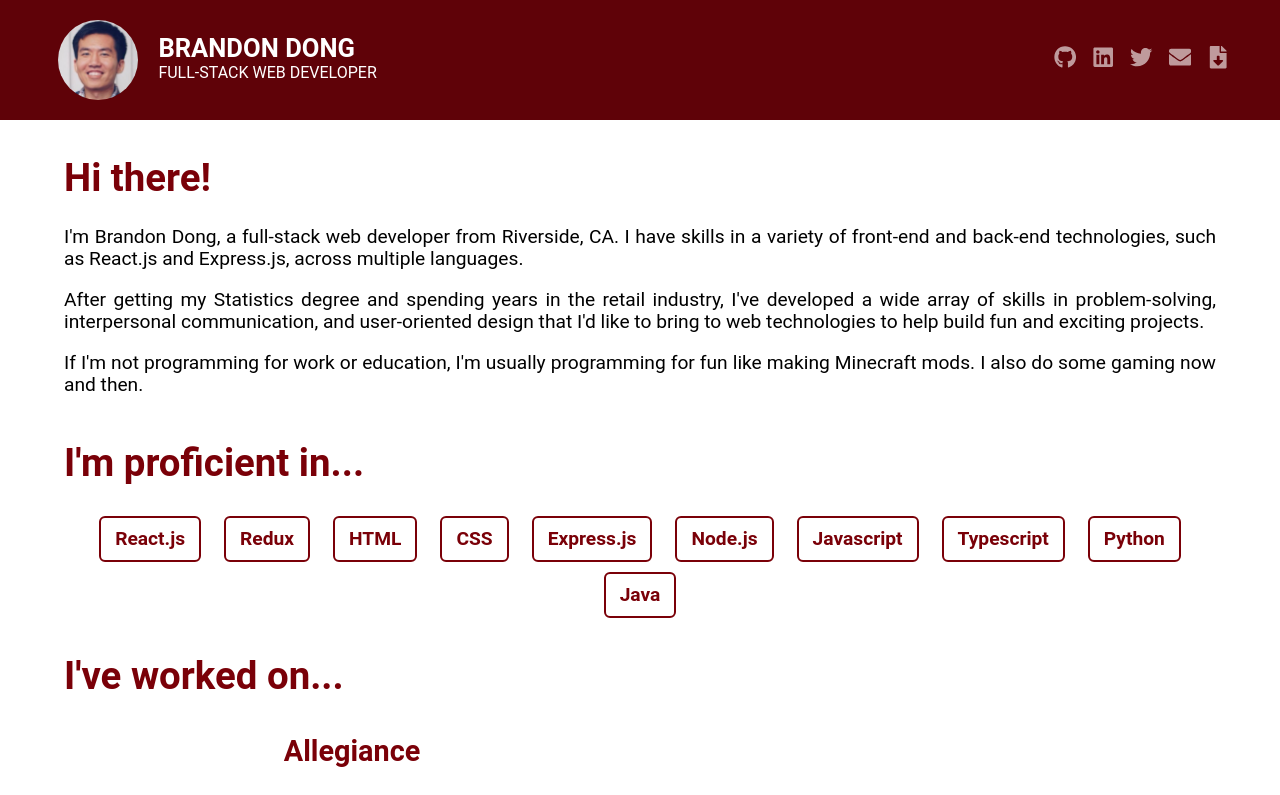
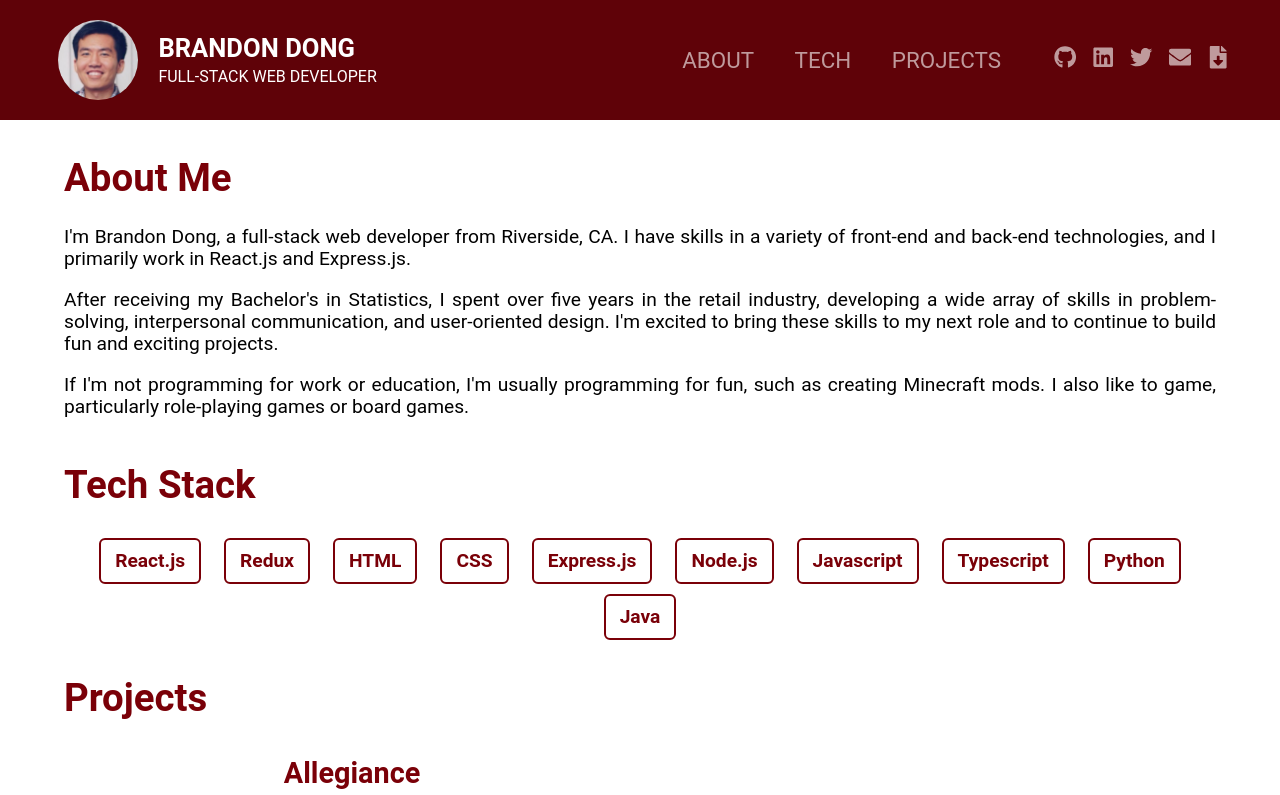
Before and after one commit to gasingdong/brandondong.com, a React (Create React App) app: page / in a window 1280 px wide. Shown: the top 795 px of the page. Built offline with nearby package versions, Linux system fonts and the light colour scheme.

Commit message:
update build

```diff
--- a/package.json
+++ b/package.json
@@ -9,6 +9,7 @@
     "@types/react": "16.9.11",
     "@types/react-dom": "16.9.4",
     "@types/react-router-dom": "^5.1.3",
+    "@types/react-scroll": "^1.5.4",
     "core-js": "^3.4.1",
     "node-sass": "^4.13.0",
     "normalize.css": "^8.0.1",
@@ -17,10 +18,11 @@
     "react-icons": "^3.8.0",
     "react-router-dom": "^5.1.2",
     "react-scripts": "3.2.0",
+    "react-scroll": "^1.7.16",
     "typescript": "3.7.2"
   },
   "scripts": {
-    "predeploy": "npm run build",
+    "predeploy": "yarn build",
     "deploy": "gh-pages -b master -d build",
     "start": "react-scripts start",
     "build": "react-scripts build",
--- a/src/components/Header.tsx
+++ b/src/components/Header.tsx
@@ -1,4 +1,5 @@
 import React from 'react';
+import { Link } from 'react-scroll';
 import {
   FaGithub,
   FaLinkedin,
@@ -39,6 +40,25 @@ const Header: React.FC = () => {
       <img className="avatar" src={Photo} alt="headshot" />
       <div className="name">BRANDON DONG</div>
       <div className="title">FULL-STACK WEB DEVELOPER</div>
+      <nav className="nav">
+        <ul>
+          <li>
+            <Link activeClass="active" to="about" spy smooth duration={500}>
+              ABOUT
+            </Link>
+          </li>
+          <li>
+            <Link activeClass="active" to="skills" spy smooth duration={500}>
+              TECH
+            </Link>
+          </li>
+          <li>
+            <Link activeClass="active" to="projects" spy smooth duration={500}>
+              PROJECTS
+            </Link>
+          </li>
+        </ul>
+      </nav>
       <div className="socialicons">
         {contacts.map(contact => (
           <SocialIcon
--- a/src/components/Intro.tsx
+++ b/src/components/Intro.tsx
@@ -2,23 +2,24 @@ import React from 'react';
 
 const Intro: React.FC = () => {
   return (
-    <div>
-      <h1>Hi there!</h1>
+    <div id="about">
+      <h1>About Me</h1>
       <p>
         I&apos;m Brandon Dong, a full-stack web developer from Riverside, CA. I
-        have skills in a variety of front-end and back-end technologies, such as
-        React.js and Express.js, across multiple languages.
+        have skills in a variety of front-end and back-end technologies, and I
+        primarily work in React.js and Express.js.
       </p>
       <p>
-        After getting my Statistics degree and spending years in the retail
-        industry, I&apos;ve developed a wide array of skills in problem-solving,
-        interpersonal communication, and user-oriented design that I&apos;d like
-        to bring to web technologies to help build fun and exciting projects.
+        After receiving my Bachelor&apos;s in Statistics, I spent over five
+        years in the retail industry, developing a wide array of skills in
+        problem-solving, interpersonal communication, and user-oriented design.
+        I&apos;m excited to bring these skills to my next role and to continue
+        to build fun and exciting projects.
       </p>
       <p>
         If I&apos;m not programming for work or education, I&apos;m usually
-        programming for fun like making Minecraft mods. I also do some gaming
-        now and then.
+        programming for fun, such as creating Minecraft mods. I also like to
+        game, particularly role-playing games or board games.
       </p>
     </div>
   );
--- a/src/components/Projects.tsx
+++ b/src/components/Projects.tsx
@@ -4,8 +4,8 @@ import ProjectsList from '../utils/ProjectsList';
 
 const Projects: React.FC = () => {
   return (
-    <div className="projects">
-      <h1>I&apos;ve worked on...</h1>
+    <div className="projects" id="projects">
+      <h1>Projects</h1>
       {Object.values(ProjectsList).map(element => (
         <Project key={element.title} project={element} />
       ))}
--- a/src/components/Skills.tsx
+++ b/src/components/Skills.tsx
@@ -3,8 +3,8 @@ import { TechModel } from '../utils/Models';
 
 const Skills: React.FC = () => {
   return (
-    <div className="skills">
-      <h1>I&apos;m proficient in...</h1>
+    <div className="skills" id="skills">
+      <h1>Tech Stack</h1>
       <div className="buttons">
         {TechModel.VALUES.map(element => (
           <a
--- a/src/stylesheets/layout/_header.scss
+++ b/src/stylesheets/layout/_header.scss
@@ -7,14 +7,20 @@
   color: $white;
   line-height: 24px;
   display: grid;
-  grid-template-rows: repeat(3, 1fr);
+  grid-template-rows: 30px 30px 30px 1fr;
   grid-template-columns: 25% auto;
   justify-items: center;
   align-items: center;
 
   @include for-tablet-up {
     grid-template-columns: 120px auto 200px;
-    grid-template-rows: repeat(4, 1fr);
+    grid-template-rows: repeat(2, 1fr);
+    height: 150px;
+  }
+
+  @include for-desktop-up {
+    grid-template-columns: 120px auto 400px 200px;
+    height: 100px;
   }
 }
 
@@ -22,7 +28,42 @@
   margin: 10px 2%;
   width: 80px;
   border-radius: 50%;
-  grid-row: 1 / span 5;
+  grid-row: 1 / span 3;
+}
+
+.nav {
+  grid-column: 1 / span 2;
+  width: 100%;
+
+  @include for-tablet-up {
+    grid-column: 1 / span 3;
+    font-size: 1.4rem;
+  }
+
+  @include for-desktop-up {
+    grid-column: 3;
+    grid-row: 1 / span 2;
+  }
+
+  ul {
+    width: 100%;
+    @include flex(row, space-evenly, center);
+    padding: 0;
+
+    @include for-desktop-up {
+      @include flex(row, space-evenly, flex-start);
+    }
+
+    li {
+      list-style: none;
+      opacity: 0.6;
+      cursor: pointer;
+
+      &:hover {
+        opacity: 1;
+      }
+    }
+  }
 }
 
 .name {
@@ -33,8 +74,9 @@
 
   @include for-tablet-up {
     font-size: 1.6rem;
-    grid-row: 2;
+    grid-row: 1;
     justify-self: left;
+    align-self: flex-end;
   }
 }
 
@@ -45,8 +87,10 @@
 
   @include for-tablet-up {
     font-size: 1rem;
-    grid-row: 3;
+    grid-row: 2;
     justify-self: left;
+    align-self: flex-start;
+    padding-top: 5px;
   }
 }
 
@@ -58,8 +102,12 @@
   @include flex(row, space-evenly);
 
   @include for-tablet-up {
-    grid-row: 2 / span 2;
+    grid-row: 1 / span 2;
     grid-column: 3;
+  }
+
+  @include for-desktop-up {
+    grid-column: 4;
   }
 
   a {
--- a/src/stylesheets/layout/_nav.scss
+++ /dev/null
@@ -1,36 +0,0 @@
-.nav {
-  height: 45px;
-  position: sticky;
-  top: -1px;
-  background-color: $primary-color;
-  box-shadow: 0 2px 4px -1px rgba(0, 0, 0, 0.25);
-  @include flex();
-
-  ul {
-    @include flex();
-    width: 100%;
-    margin: 0;
-    padding: 10px;
-  }
-
-  li {
-    list-style-type: none;
-    margin: auto;
-
-    a {
-      color: $white;
-      opacity: 0.6;
-      text-decoration: none;
-
-      &:hover {
-        opacity: 1;
-        font-weight: bold;
-      }
-    }
-
-    .nav__active {
-      opacity: 1;
-      font-weight: bold;
-    }
-  }
-}
--- a/src/stylesheets/main.scss
+++ b/src/stylesheets/main.scss
@@ -7,7 +7,7 @@
 @import 'base/base', 'base/typography';
 
 // 4. Layout-related sections
-@import 'layout/header', 'layout/nav', 'layout/footer', 'layout/content';
+@import 'layout/header', 'layout/footer', 'layout/content';
 
 // 5. Components
 @import 'components/button';
```
Also changed, not shown: .eslintrc.json, 2 other files (tests, documents, lock files or other folders).
